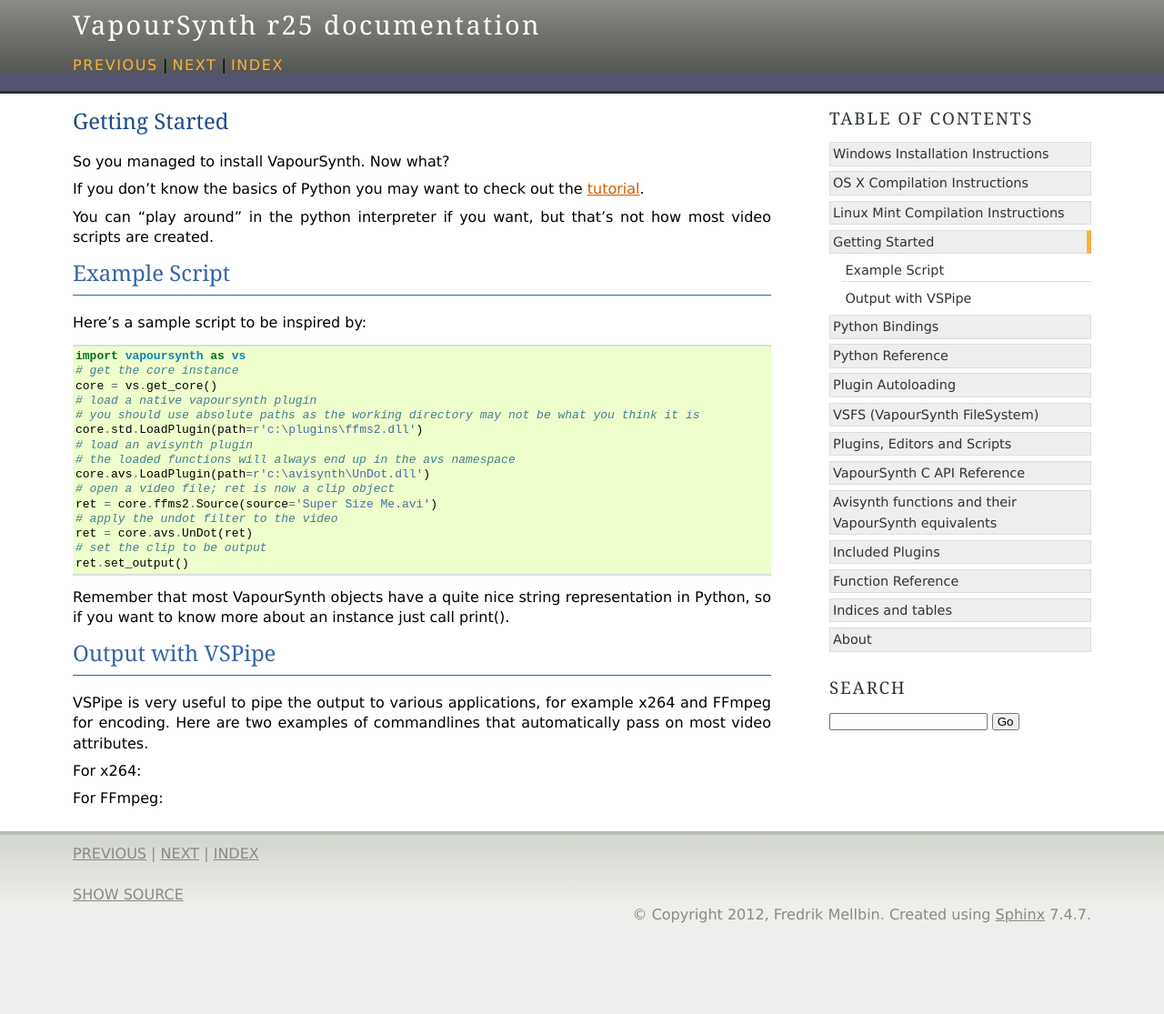
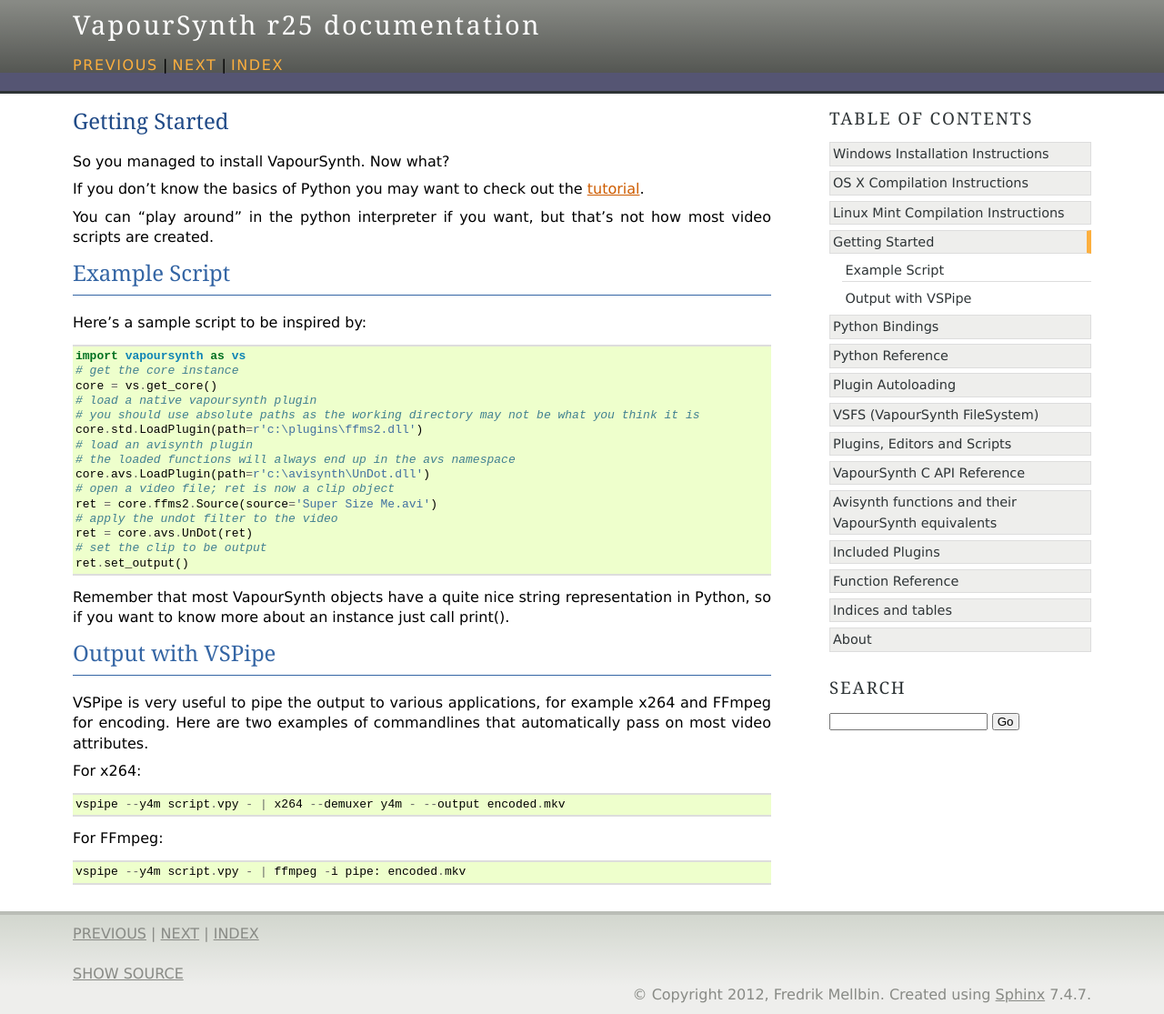
Before and after one commit to vapoursynth/vapoursynth, a Sphinx documentation site: the page built from doc/gettingstarted.rst, in a window 1280 px wide. Shown: the whole page at 91% size. Built offline with Sphinx 7.4.7, drawn with Linux system fonts in a browser that asks for light colours; formulas are drawn with MathJax 3; before the commit the page ends 1027 px from its top, so only the background shows below that.

Commit message:
Add vspipe commandline examples

```diff
--- a/doc/gettingstarted.rst
+++ b/doc/gettingstarted.rst
@@ -41,4 +41,8 @@
 
 For x264::
 
+   vspipe --y4m script.vpy - | x264 --demuxer y4m - --output encoded.mkv
+
 For FFmpeg::
+
+   vspipe --y4m script.vpy - | ffmpeg -i pipe: encoded.mkv
```
